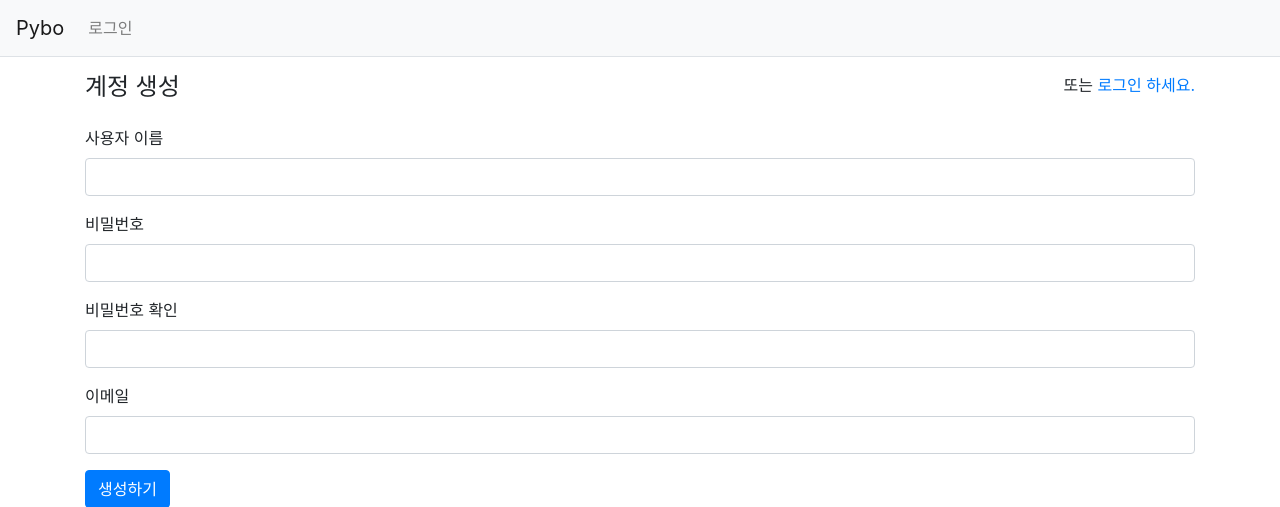
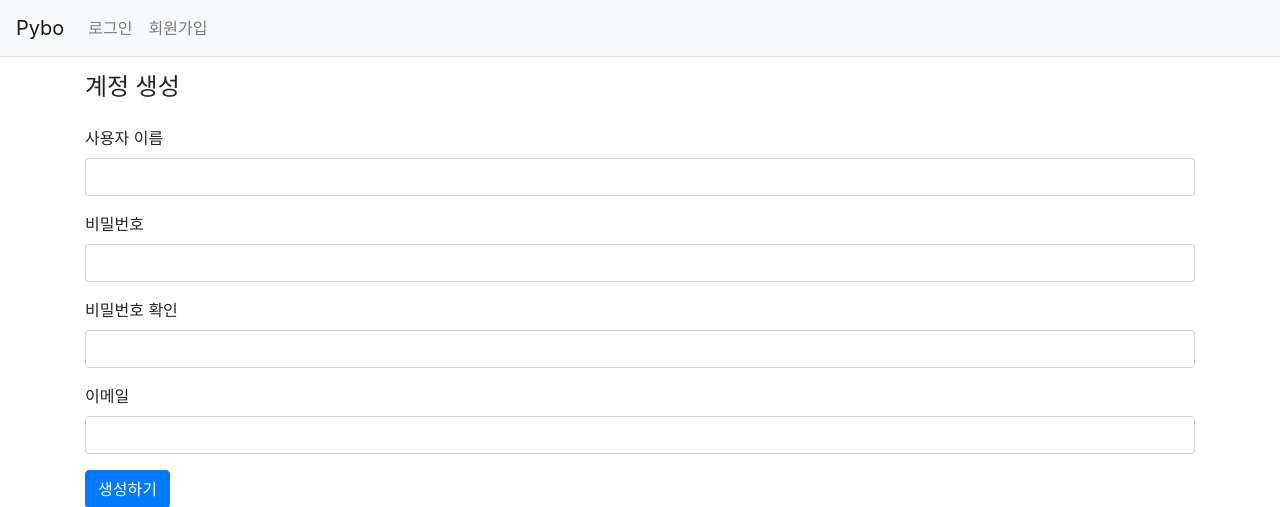
Before and after one commit to choi-yh/jump_to_django, a Django app: page /common/signup/ in a window 1280 px wide. Shown: the top 507 px of the page. Run offline with Django 3.2, Linux system fonts and the light colour scheme; some libraries are stand-ins or nearby versions.

Commit message:
회원가입 위치 변경

```diff
--- a/templates/common/login.html
+++ b/templates/common/login.html
@@ -4,9 +4,6 @@
     <div class="row">
         <div class="col-4">
             <h4>로그인</h4>
-        </div>
-        <div class="col-8 text-right">
-            <span>또는 <a href="{% url 'common:signup' %}">계정을 만드세요.</a></span>
         </div>
     </div>
     <form method="post" class="post-form" action="{% url 'common:login' %}">
--- a/templates/common/signup.html
+++ b/templates/common/signup.html
@@ -4,9 +4,6 @@
     <div class="row my-3">
         <div class="col-4">
             <h4>계정 생성</h4>
-        </div>
-        <div class="col-8 text-right">
-            <span>또는 <a href="{% url 'common:login' %}">로그인 하세요.</a></span>
         </div>
     </div>
     <form method="post" class="post-form" action="{% url 'common:signup' %}">
--- a/templates/navbar.html
+++ b/templates/navbar.html
@@ -7,13 +7,19 @@
     </button>
     <div class="collapse navbar-collapse flex-grow-0" id="navbarNav">
         <ul class="navbar-nav">
-            <li class="nav-tiem">
+            <li class="nav-item">
                 {% if user.is_authenticated %}
                 <a class="nav-link" href="{% url 'common:logout' %}">{{ user.username }} (로그아웃)</a>
                 {% else %}
                 <a class="nav-link" href="{% url 'common:login' %}">로그인</a>
                 {% endif %}
             </li>
+            <li class="nav-item">
+                {% if user.is_authenticated %}
+                {% else %}
+                <a class="nav-link" href="{% url 'common:signup' %}"> 회원가입</a>
+                {% endif %}
+            </li>
         </ul>
     </div>
 </nav>
```
Also changed, not shown: README.md.
